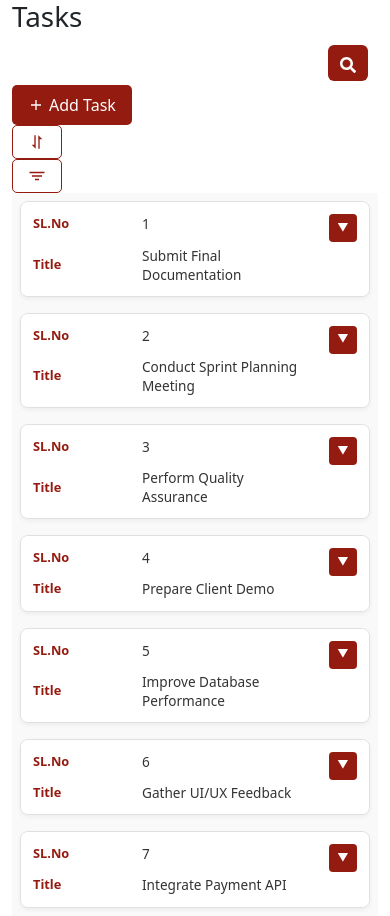
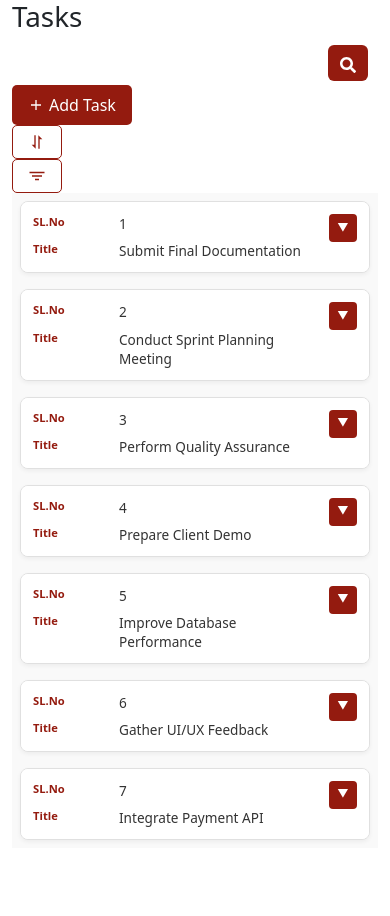
Before and after one commit to shivswrj/ToDo-Task, a Next.js app: page / in a window 390 px wide. After the commit the page ends 848 px from the top, so only its background shows below. Built offline with nearby package versions, Linux system fonts and the light colour scheme.

Commit message:
Update MobileView.module.css

```diff
--- a/src/styles/MobileView.module.css
+++ b/src/styles/MobileView.module.css
@@ -84,9 +84,8 @@
 
 .headerRow {
   display: flex;
-  margin-bottom: 0.75rem;
-  align-items: center;
-  justify-content: flex-start;
+  margin-bottom: 0.5rem;
+  align-items: flex-start;
 }
 
 .headerRow:last-child {
@@ -94,11 +93,11 @@
 }
 
 .headerLabel {
-  font-size: 0.85rem;
+  font-size: 0.75rem;
   font-weight: 600;
   color: #941b0f;
-  min-width: 100px;
-  margin-right: 2rem;
+  min-width: 80px;
+  margin-right: 1rem;
   flex-shrink: 0;
 }
 
@@ -161,8 +160,7 @@
 .detailRow {
   display: flex;
   margin-bottom: 0.75rem;
-  align-items: center;
-  justify-content: flex-start;
+  align-items: flex-start;
 }
 
 .detailRow:last-child {
@@ -171,11 +169,11 @@
 }
 
 .label {
-  font-size: 0.85rem;
+  font-size: 0.75rem;
   font-weight: 600;
   color: #941b0f;
-  min-width: 100px;
-  margin-right: 2rem;
+  min-width: 80px;
+  margin-right: 1rem;
   flex-shrink: 0;
 }
 
@@ -279,12 +277,6 @@
   .taskCard {
     border: 1px solid #e0e0e0;
   }
-
-  .headerLabel,
-  .label {
-    min-width: 100px;
-    margin-right: 2rem;
-  }
 }
 
 @media (max-width: 480px) {
@@ -309,9 +301,8 @@
 
   .headerLabel,
   .label {
-    min-width: 85px;
-    font-size: 0.8rem;
-    margin-right: 1.5rem;
+    min-width: 70px;
+    font-size: 0.7rem;
   }
 
   .headerValue,
```
